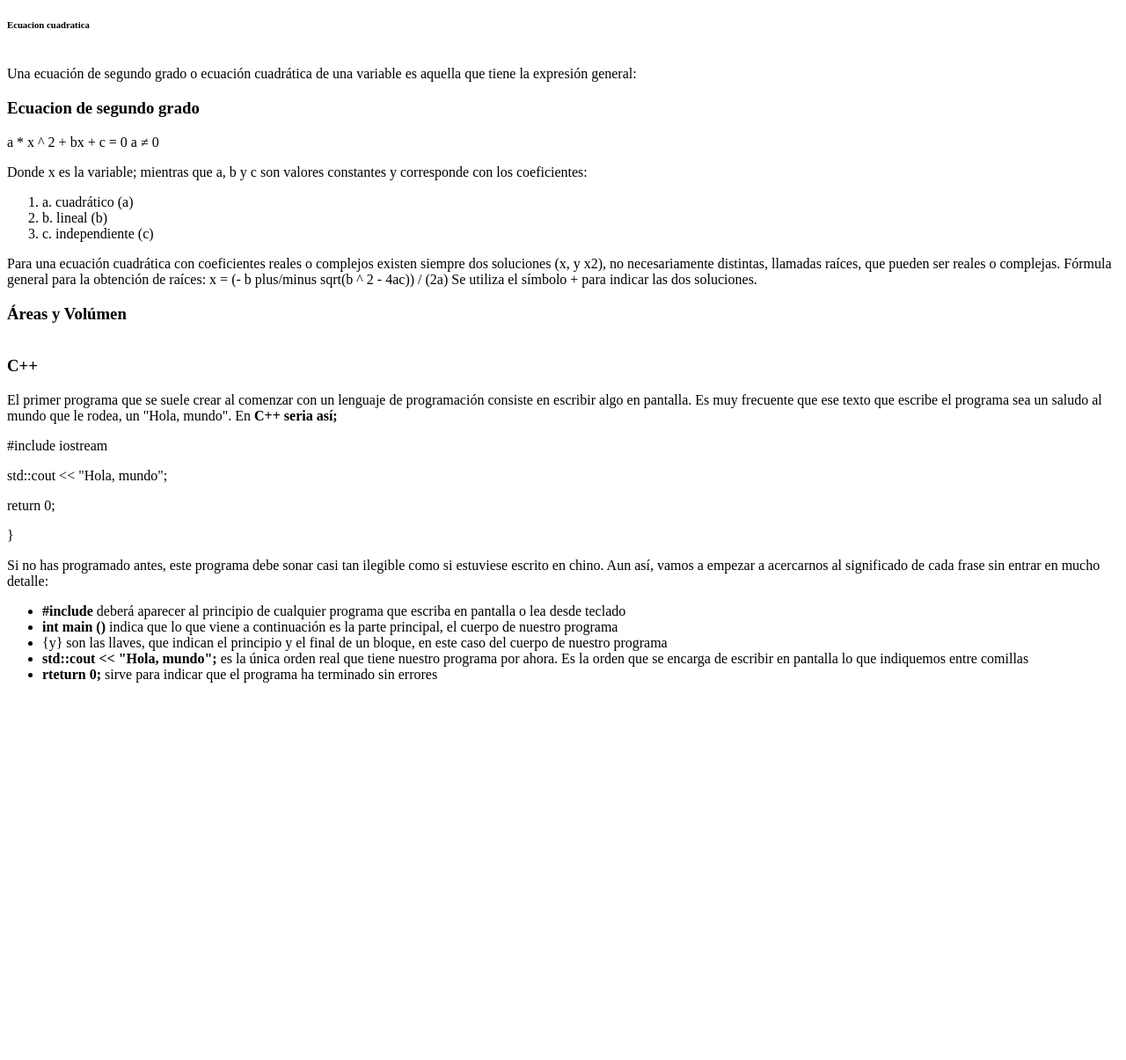
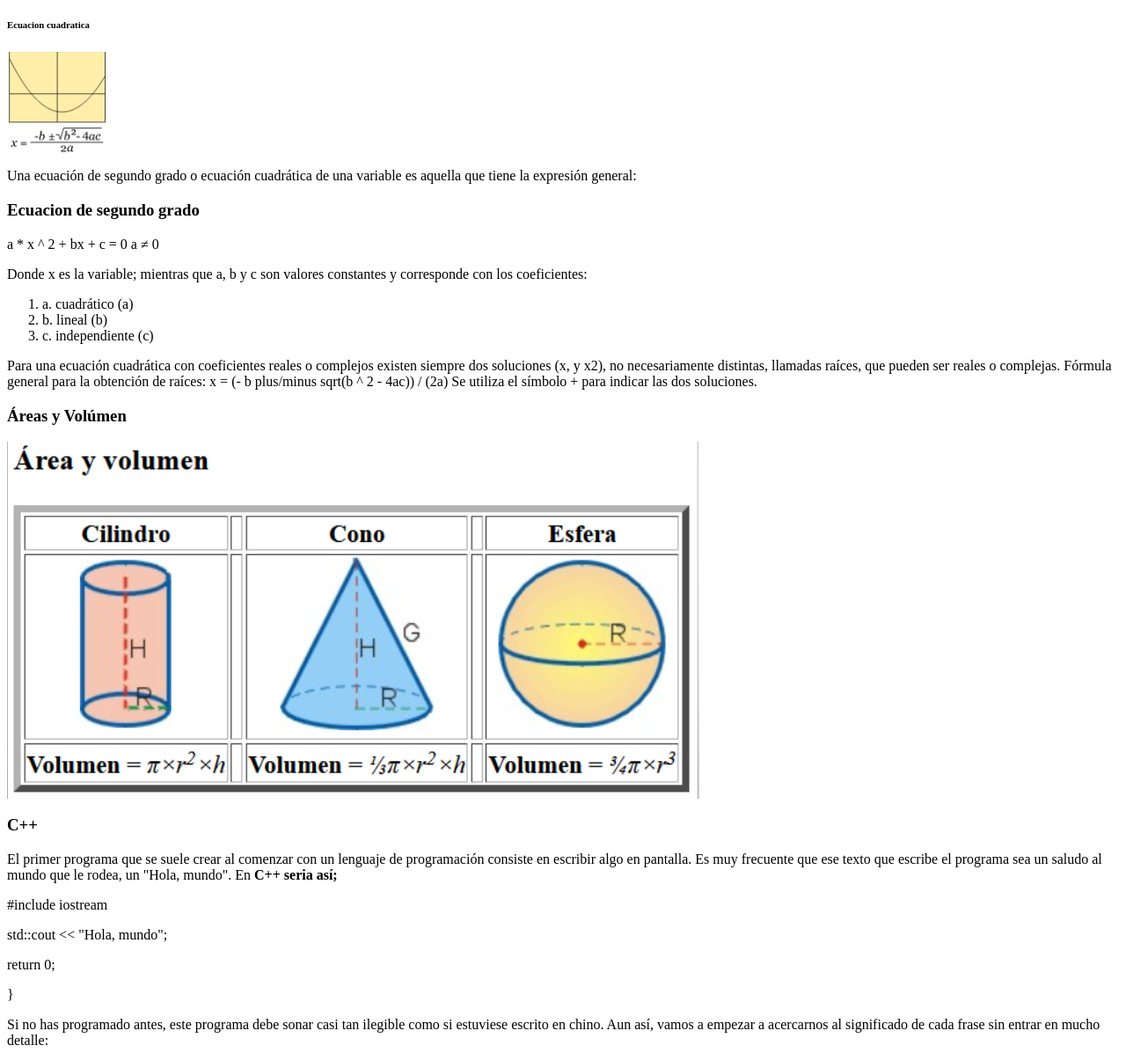
Before and after one commit to LUISOSK/LUISOSK, a plain HTML site: page index.html in a window 1280 px wide. Shown: the part 87-1292 px from the top of the page at 88% size. Before the commit the page ends 879 px from the top, so only its background shows below. Drawn offline with Linux system fonts and the light colour scheme.

Commit message:
Update index.html

```diff
--- a/index.html
+++ b/index.html
@@ -4,7 +4,7 @@
         <a href="contact.html">Contact</a>
         <h1>Ecuacion cuadratica</h1>
         <h6>Ecuacion cuadratica</h6>
-        <img src="" alt="">
+        <img src="fototo.png" alt="">
         <p>Una ecuación de segundo grado o ecuación cuadrática de una variable es aquella que tiene la expresión general: </p>
 
         <h3><strong> Ecuacion de segundo grado</strong></h3>
@@ -19,7 +19,7 @@
 
     <p>Para una ecuación cuadrática con coeficientes reales o complejos existen siempre dos soluciones (x, y x2), no necesariamente distintas, llamadas raíces, que pueden ser reales o complejas. Fórmula general para la obtención de raíces: x = (- b plus/minus sqrt(b ^ 2 - 4ac)) / (2a) Se utiliza el símbolo + para indicar las dos soluciones.</p>
     <h3><strong> Áreas y Volúmen</strong></h3>
-        <img src="" alt="">
+        <img src="img2.png" alt="">
     <h3><strong>C++ </strong></h3>
     <p>El primer programa que se suele crear al comenzar con un lenguaje de programación consiste en escribir algo en pantalla. Es muy frecuente que ese texto que escribe el programa sea un saludo al mundo que le rodea, un "Hola, mundo".
 En <b>C++ seria así;</b></p>
```
